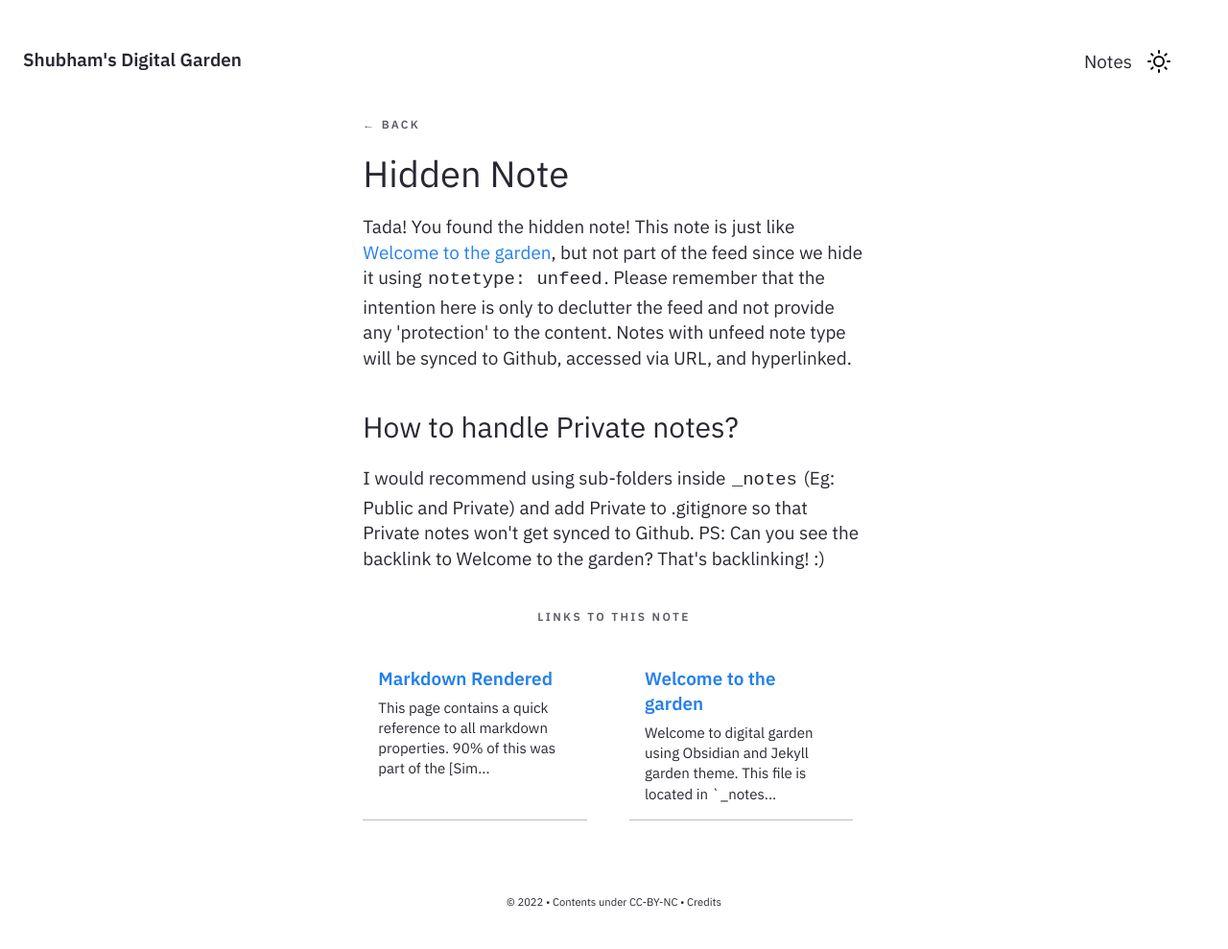
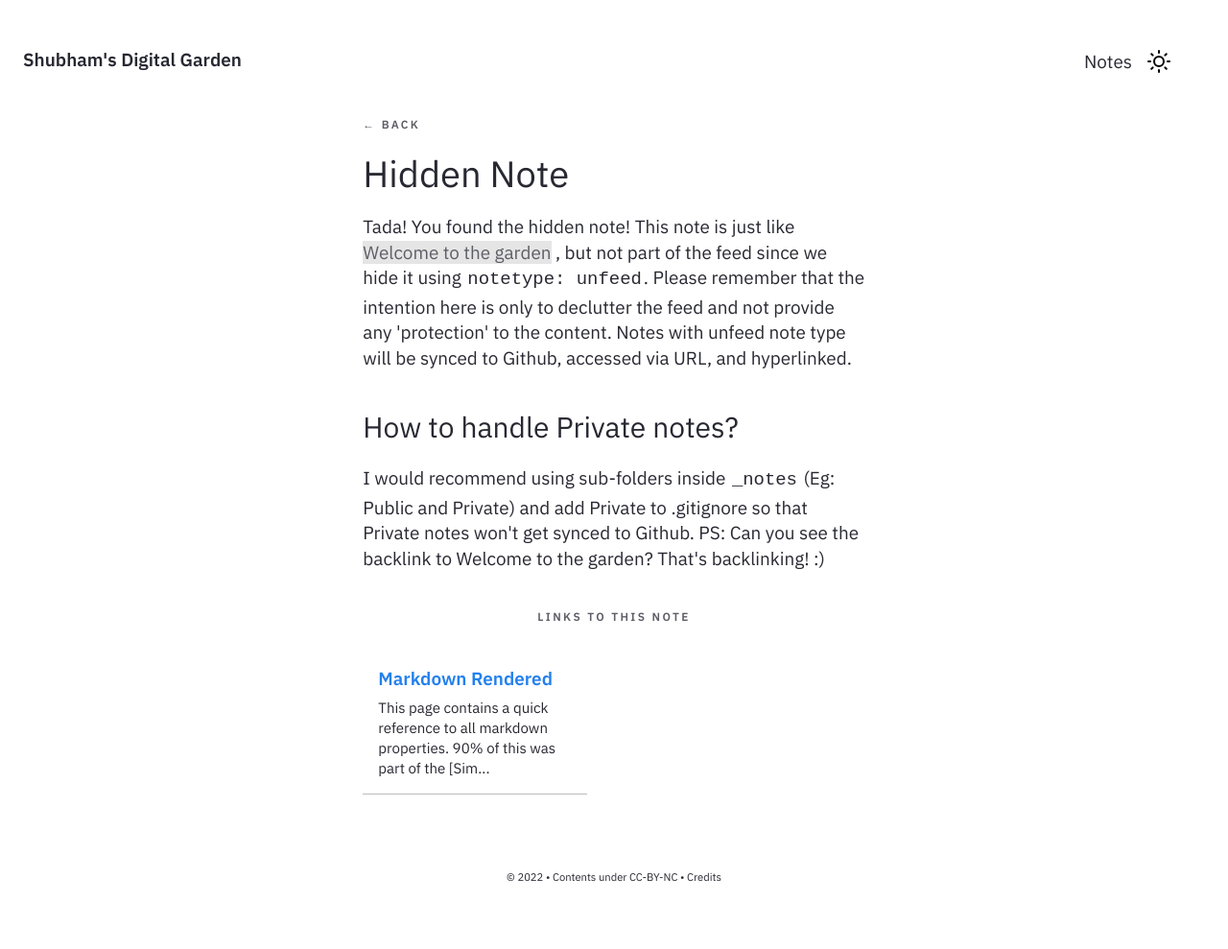
Before and after one commit to shsethi/shsethi.github.io, a Jekyll site: the page built from _notes/Public/Hidden Note.md, in a window 1280 px wide. Shown: the whole page at 96% size. Built offline with Jekyll 4.4.1, drawn with Linux system fonts in a browser that asks for light colours; after the commit the page ends 962 px from its top, so only the background shows below that.

```diff
--- a/_notes/Public/Welcome to the garden.md
+++ /dev/null
@@ -1,9 +0,0 @@
----
-title : Welcome to the garden
-feed: show
-date : 15-04-2021
----
-
-Welcome to digital garden using Obsidian and Jekyll garden theme. This file is located in `_notes/Public`. Check the <a href="{{'/notes' | relative_url}}"> demo </a>, <a href="{{'/post/features' | relative_url}}"> features </a> to know more.
-
-Check [[Hidden Note]] to know how to create notes which won't appear on the feed!
```
Also changed, not shown: _notes/Public/Credits.md (deleted, +0 -21 lines), _notes/Public/Techincal Books.md (added, +10 -0 lines), pages/lists.md (+0 -6 lines), 2 other files.
